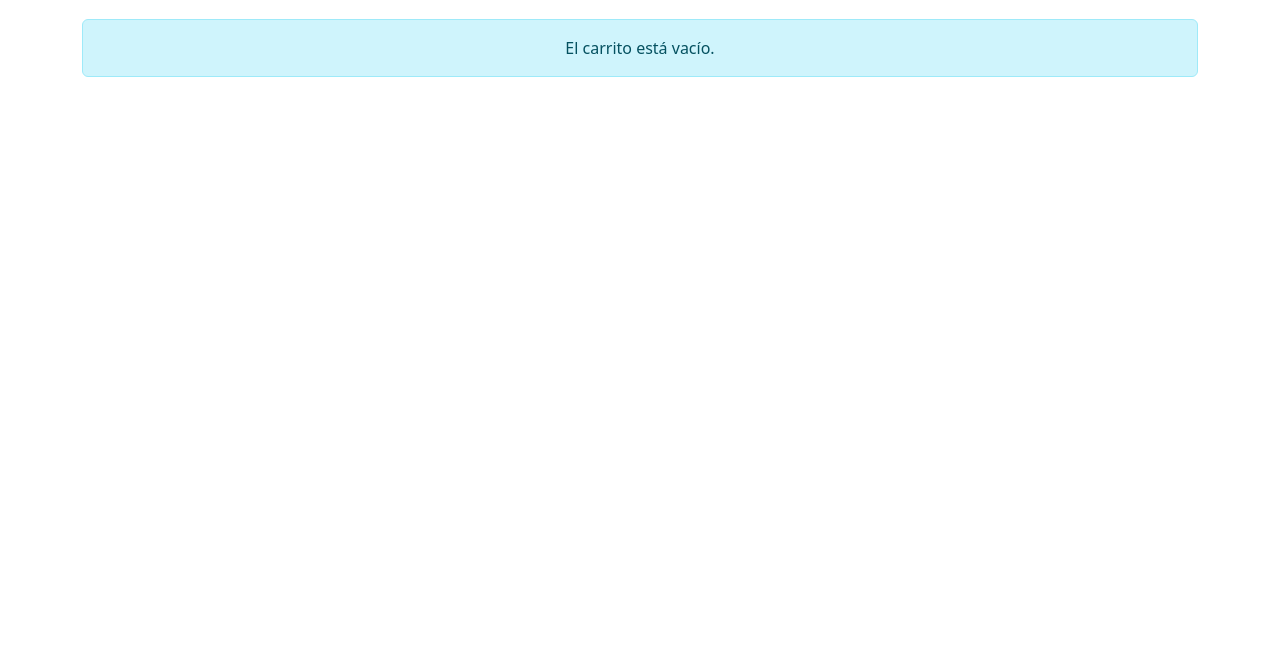
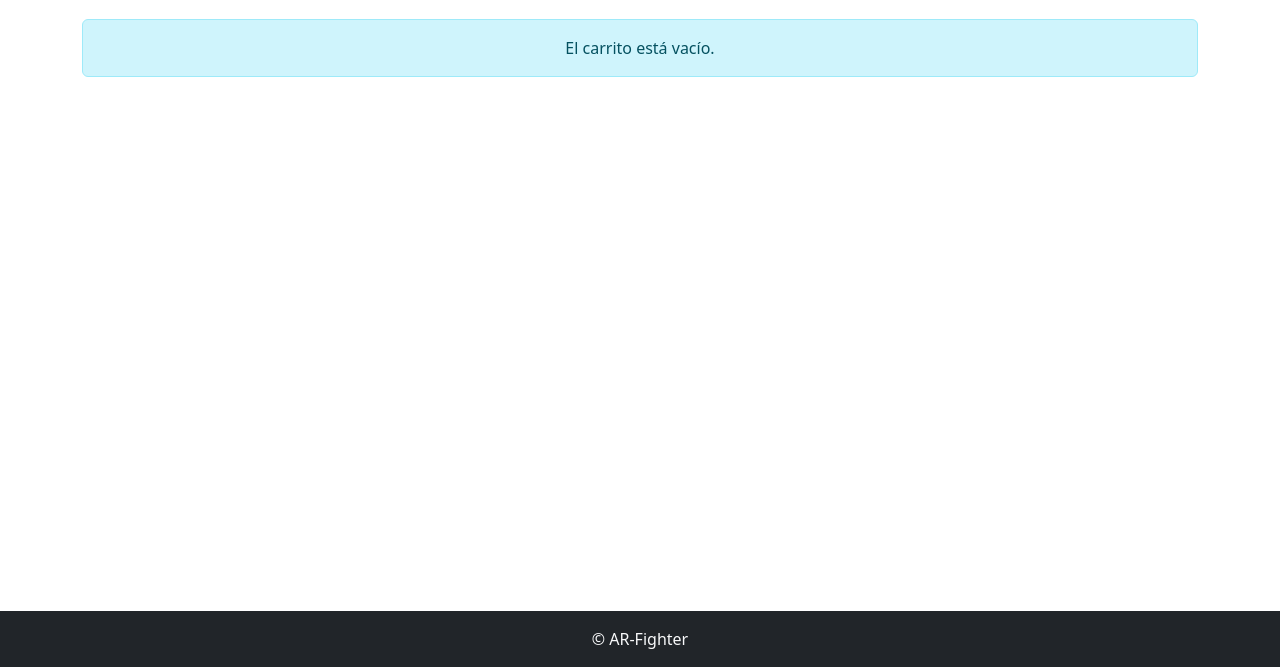
Before and after one commit to cruznicolas80-hub/AR-Fighter, a plain HTML site: page carrito.html in a window 1280 px wide. Shown: the part 133-800 px from the top of the page. Drawn offline with nearby package versions, Linux system fonts and the light colour scheme.

Commit message:
se agrego footer al cariito

```diff
--- a/carrito.html
+++ b/carrito.html
@@ -1,5 +1,6 @@
 <!DOCTYPE html>
 <html lang="es">
+
 <head>
   <meta charset="UTF-8">
   <title>AR-Fighter</title>
@@ -7,6 +8,7 @@
   <link rel="stylesheet" href="style.css">
   <link rel="shortcut icon" href="./img/f16-3.webp" type="image/x-icon">
 </head>
+
 <body>
 
 
@@ -55,6 +57,13 @@
     </div>
   </main>
 
+  <footer class="bg-dark text-light py-3 mt-auto">
+    <div class="container text-center">
+      <p class="mb-0">&copy; AR-Fighter</p>
+    </div>
+  </footer>
+
+
 
   <script src="https://cdn.jsdelivr.net/npm/bootstrap@5.3.3/dist/js/bootstrap.bundle.min.js"></script>
   <script src="main.js"></script>
@@ -62,4 +71,5 @@
   <script src="carrito.js"></script>
 
 </body>
+
 </html>
```
